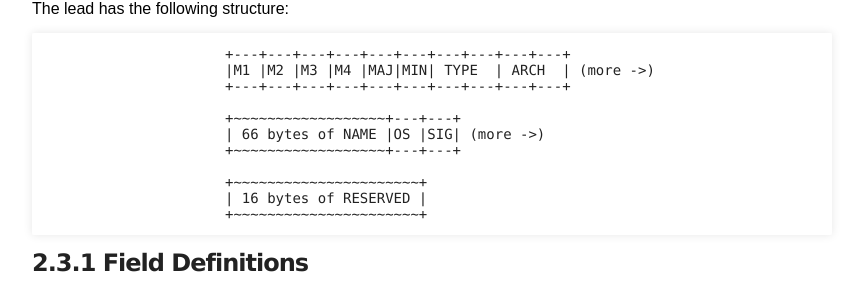
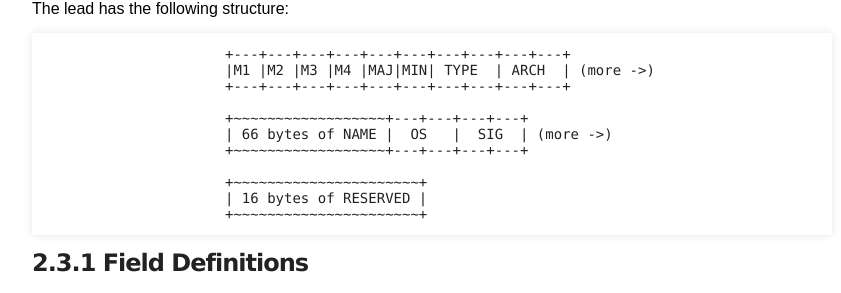
Before and after one commit to rpm-software-management/rpm-web, a Jekyll site: the page built from devel_doc/file_format.md, in a window 1280 px wide and 900 px high, scrolled down 2198 px. Shown: the part 214-507 px from the top of the window, without its empty margins (218-1059 px from the left). Built offline with Jekyll 4.4.1, drawn with Linux system fonts in a browser that asks for light colours.

```diff
--- a/devel_doc/file_format.md
+++ b/devel_doc/file_format.md
@@ -109,9 +109,9 @@ The lead has the following structure:
                      |M1 |M2 |M3 |M4 |MAJ|MIN| TYPE  | ARCH  | (more ->)
                      +---+---+---+---+---+---+---+---+---+---+
 
-                     +~~~~~~~~~~~~~~~~~~+---+---+
-                     | 66 bytes of NAME |OS |SIG| (more ->)
-                     +~~~~~~~~~~~~~~~~~~+---+---+
+                     +~~~~~~~~~~~~~~~~~~+---+---+---+---+
+                     | 66 bytes of NAME |  OS   |  SIG  | (more ->)
+                     +~~~~~~~~~~~~~~~~~~+---+---+---+---+
 
                      +~~~~~~~~~~~~~~~~~~~~~~+
                      | 16 bytes of RESERVED |
```
